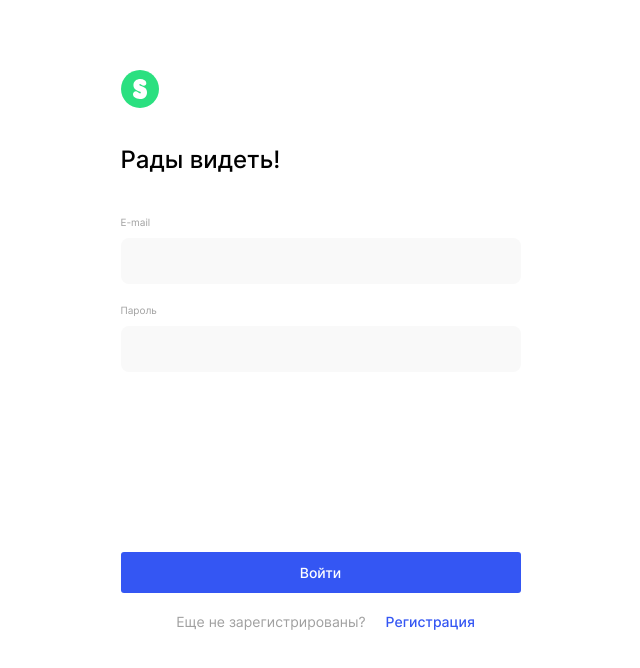
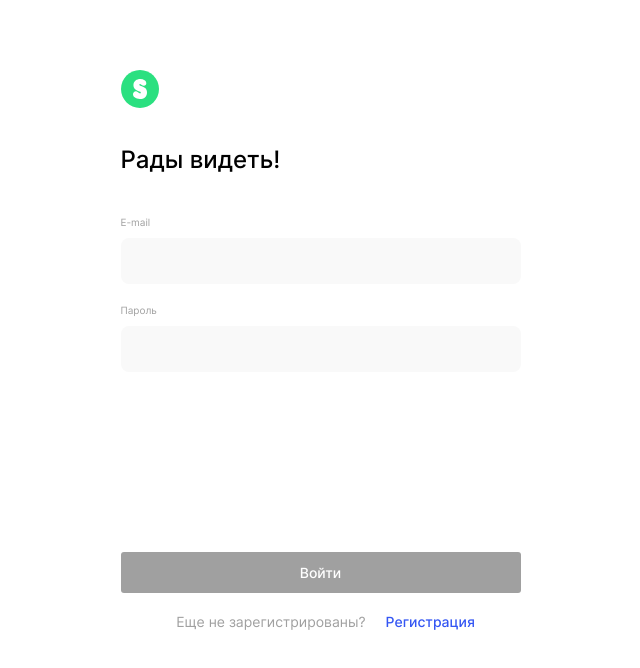
Before and after one commit to Olga-Sotula/movies-explorer-frontend, a React (Create React App) app: page /signin in a window 1280 px wide. Shown: the top 668 px of the page, without its empty margins (327-967 px from the left). Built offline with nearby package versions, Linux system fonts and the light colour scheme.

Commit message:
feat: add disabled sost to auth submit

```diff
--- a/src/components/Auth/Auth.css
+++ b/src/components/Auth/Auth.css
@@ -78,6 +78,11 @@
   opacity: 0.6;
 }
 
+.auth__submit:disabled {
+  background-color: var(--dghost-color);
+  cursor: auto;
+}
+
 .auth__quest {
   width: 100%;
   margin: 12px 0 0 15px;
--- a/src/components/Auth/Auth.js
+++ b/src/components/Auth/Auth.js
@@ -8,6 +8,7 @@ import './Auth.css';
 
 const Auth = ({ type, onSubmit, inProcessing }) => {
   const [formValues, setFormValues] = useState({name: '', email:'', password: ''});
+  const [isValid, setIsValid] = useState(false);
 
 
   const submitText = type === 'signup' ? 'Зарегистрироваться' : 'Войти';
@@ -91,7 +92,11 @@ const Auth = ({ type, onSubmit, inProcessing }) => {
           value={formValues.password}
         />
       </fieldset>
-        <button className='auth__submit' type='submit' onSubmit={handleSubmit}>
+        <button
+          className='auth__submit'
+          type='submit'
+          disabled={!isValid}
+          onSubmit={handleSubmit}>
           {submitText}
         </button>
         <p className='auth__quest'>
```
